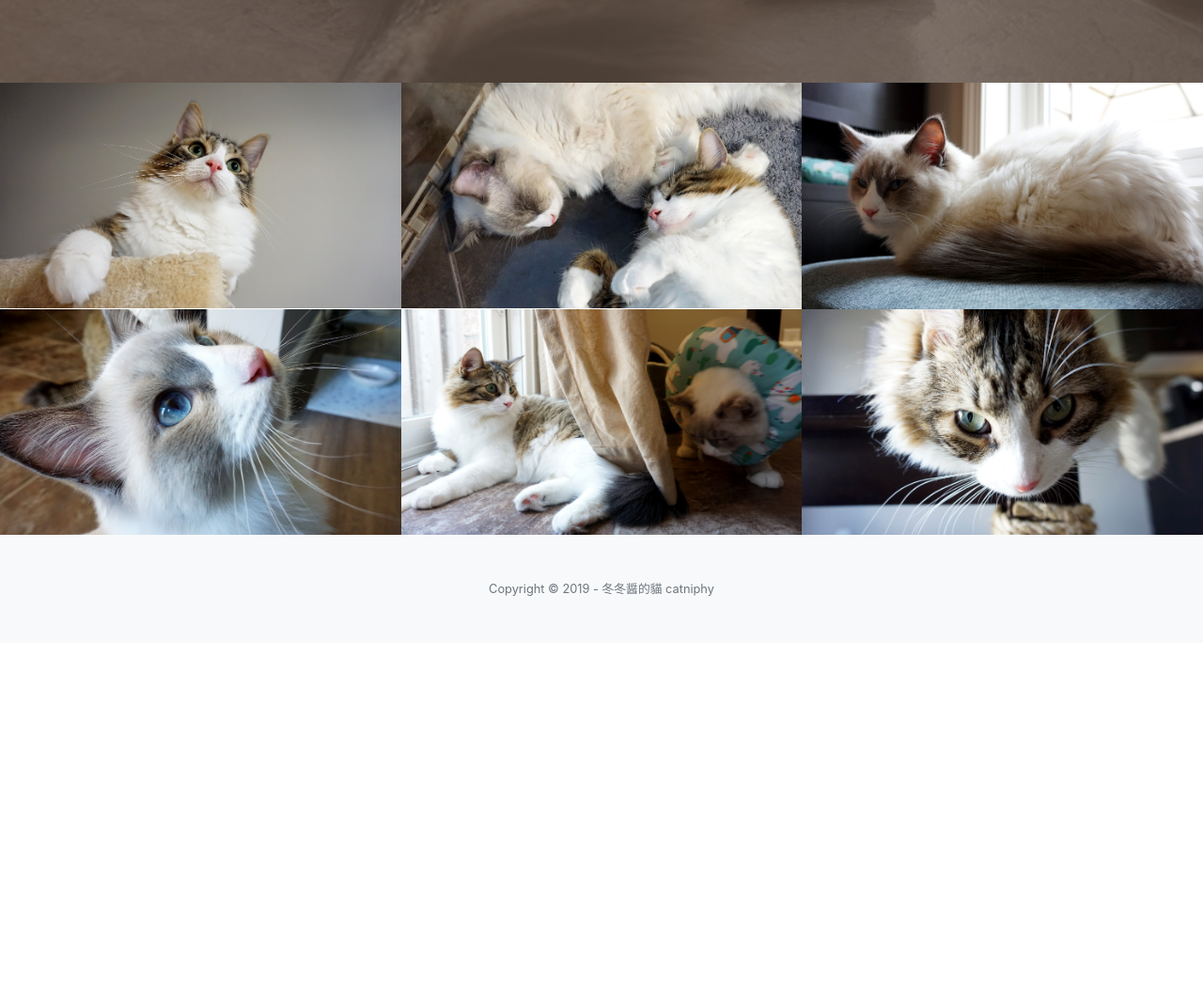
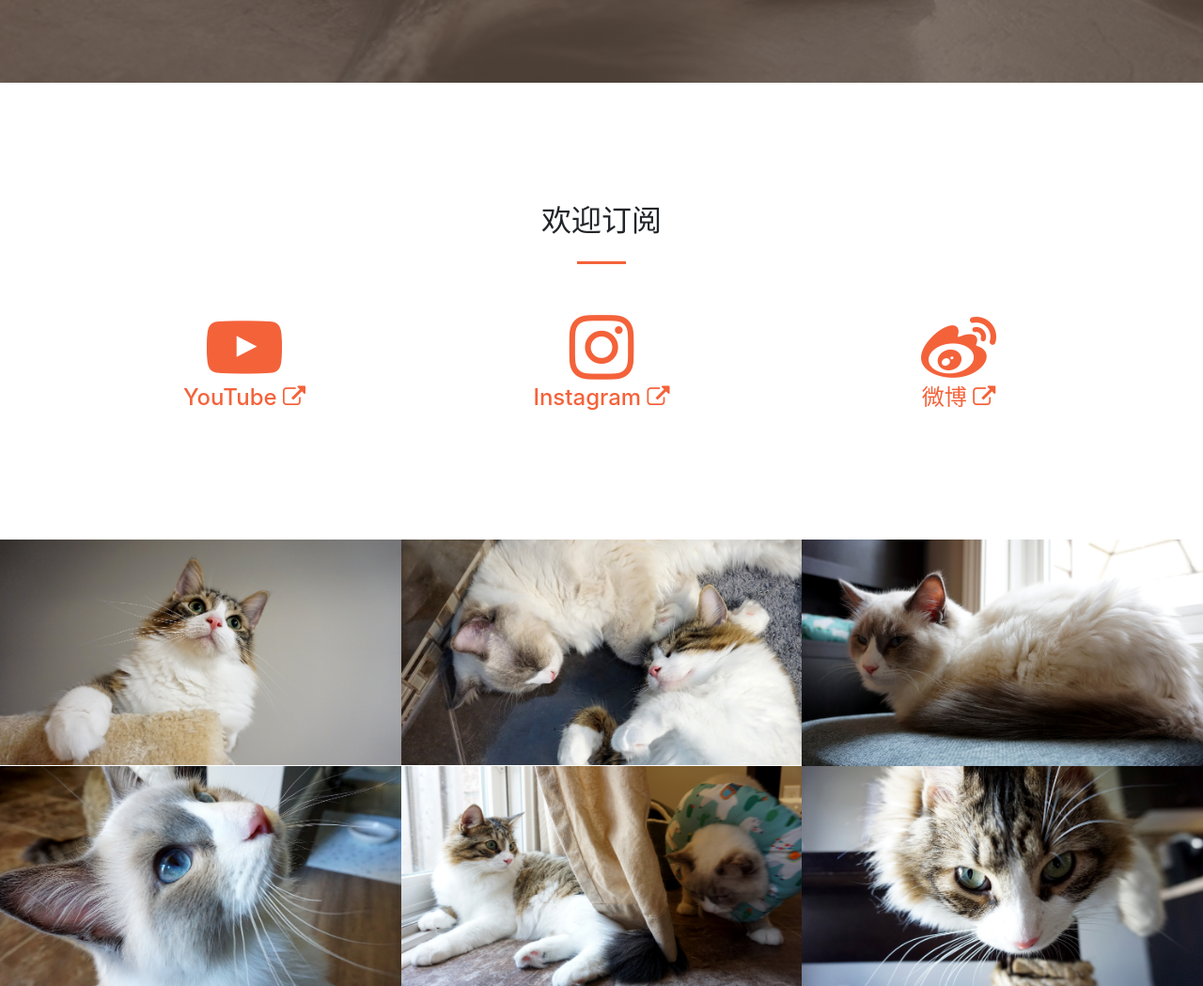
Before and after one commit to catniphy/catniphy.github.io, a plain HTML site: page index.html in a window 1280 px wide. Shown: the part 712-1761 px from the top of the page at 94% size. Before the commit the page ends 1396 px from the top, so only its background shows below. Drawn offline with nearby package versions, Linux system fonts and the light colour scheme; a web font is replaced by a local one.

Commit message:
add subscribe section in v1.0

```diff
--- a/css/catniphy.css
+++ b/css/catniphy.css
@@ -27,6 +27,14 @@
   --breakpoint-xl: 1200px;
   --font-family-sans-serif: "ZCOOL KuaiLe", -apple-system, BlinkMacSystemFont, "Segoe UI", Roboto, "Helvetica Neue", Arial, "Noto Sans", sans-serif, "Apple Color Emoji", "Segoe UI Emoji", "Segoe UI Symbol", "Noto Color Emoji";
   --font-family-monospace: SFMono-Regular, Menlo, Monaco, Consolas, "Liberation Mono", "Courier New", monospace;
+}
+
+.text-primary {
+  color: #f4623a !important;
+}
+
+a.text-primary:hover, a.text-primary:focus {
+  color: #d6370c !important;
 }
 
 .bg-primary {
--- a/index.html
+++ b/index.html
@@ -35,7 +35,7 @@
         <ul class="navbar-nav ml-auto my-2 my-lg-0">
           <li class="nav-item">
             <a class="pointer nav-link" href="https://www.youtube.com/channel/UCdUdTvH32LMcZHd9yRlsLKQ" target="_blank">
-              <i class="fa fa-youtube-play"></i> Youtube <i class="fa fa-external-link"></i>
+              <i class="fa fa-youtube-play"></i> YouTube <i class="fa fa-external-link"></i>
             </a>
           </li>
           <li class="nav-item">
@@ -45,7 +45,7 @@
           </li>
           <li class="nav-item">
             <a class="pointer nav-link" href="https://www.weibo.com/catniphy" target="_blank">
-              <i class="fa fa-weibo"></i> Weibo <i class="fa fa-external-link"></i>
+              <i class="fa fa-weibo"></i> 微博 <i class="fa fa-external-link"></i>
             </a>
           </li>
         </ul>
@@ -97,6 +97,45 @@
       </div>
     </div>
   </header>
+
+  <!-- Contact Section -->
+  <section class="page-section" id="contact">
+    <div class="container">
+      <div class="row justify-content-center">
+        <div class="col-lg-8 text-center">
+          <h2 class="mt-0">欢迎订阅</h2>
+          <hr class="divider my-4">
+        </div>
+      </div>
+      <br/>
+      <div class="row">
+        <div class="col-lg-4 ml-auto text-center mb-5 mb-lg-0">
+          <i class="fa fa-youtube-play fa-5x text-primary"></i>
+          <h3 class="h4 mb-2">
+            <a class="text-primary pointer" href="https://www.youtube.com/channel/UCdUdTvH32LMcZHd9yRlsLKQ" target="_blank">
+              YouTube <i class="fa fa-external-link"></i>
+            </a>
+          </h3>
+        </div>
+        <div class="col-lg-4 ml-auto text-center mb-5 mb-lg-0">
+          <i class="fa fa-instagram fa-5x text-primary"></i>
+          <h3 class="h4 mb-2">
+            <a class="text-primary pointer" href="https://www.instagram.com/catniphy/" target="_blank">
+              Instagram <i class="fa fa-external-link"></i>
+            </a>
+          </h3>
+        </div>
+        <div class="col-lg-4 ml-auto text-center mb-5 mb-lg-0">
+          <i class="fa fa-weibo fa-5x text-primary"></i>
+          <h3 class="h4 mb-2">
+            <a class="text-primary pointer" href="https://www.weibo.com/catniphy" target="_blank">
+              微博 <i class="fa fa-external-link"></i>
+            </a>
+          </h3>
+        </div>
+      </div>
+    </div>
+  </section>
 
   <!-- Portfolio Section -->
   <section id="portfolio">
```
